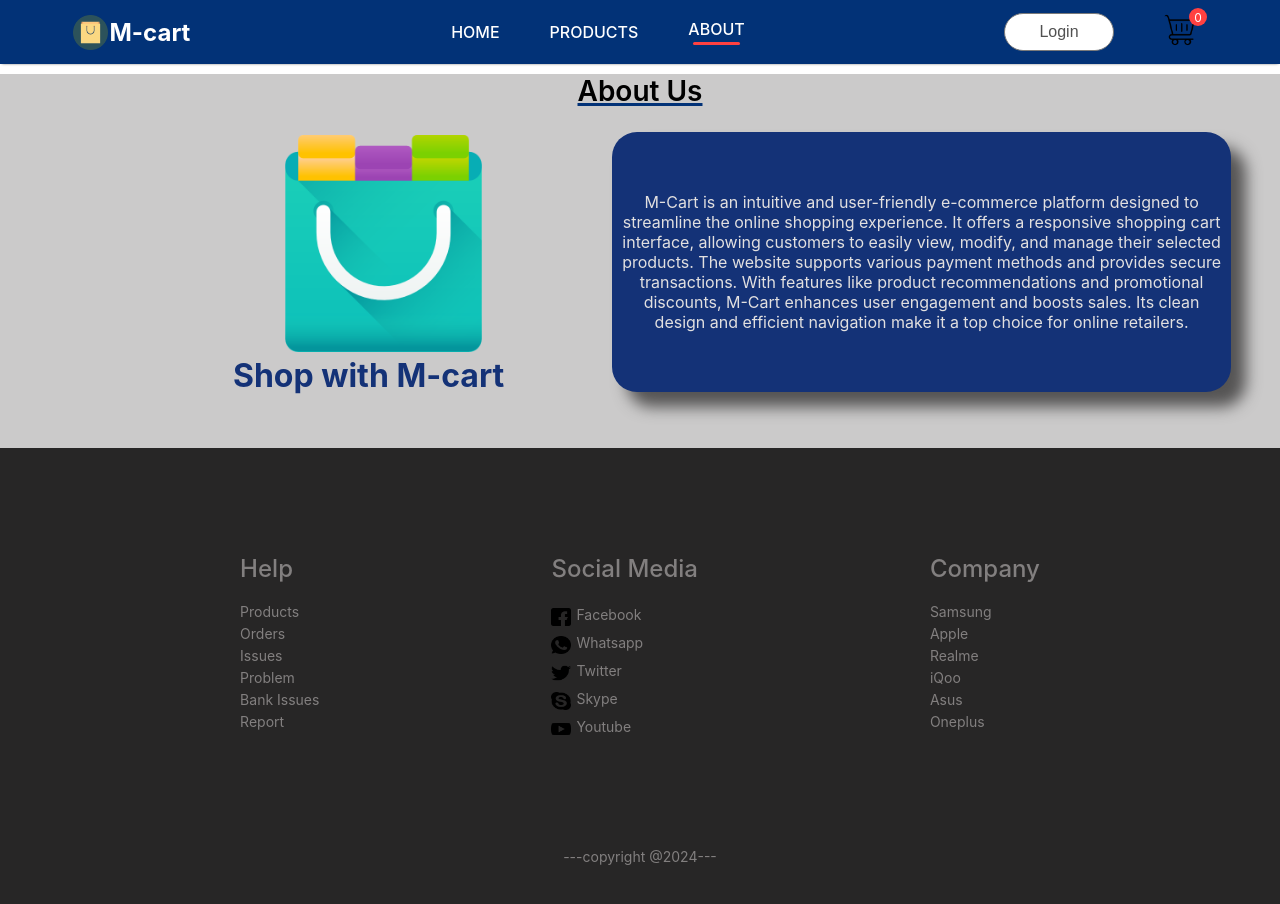
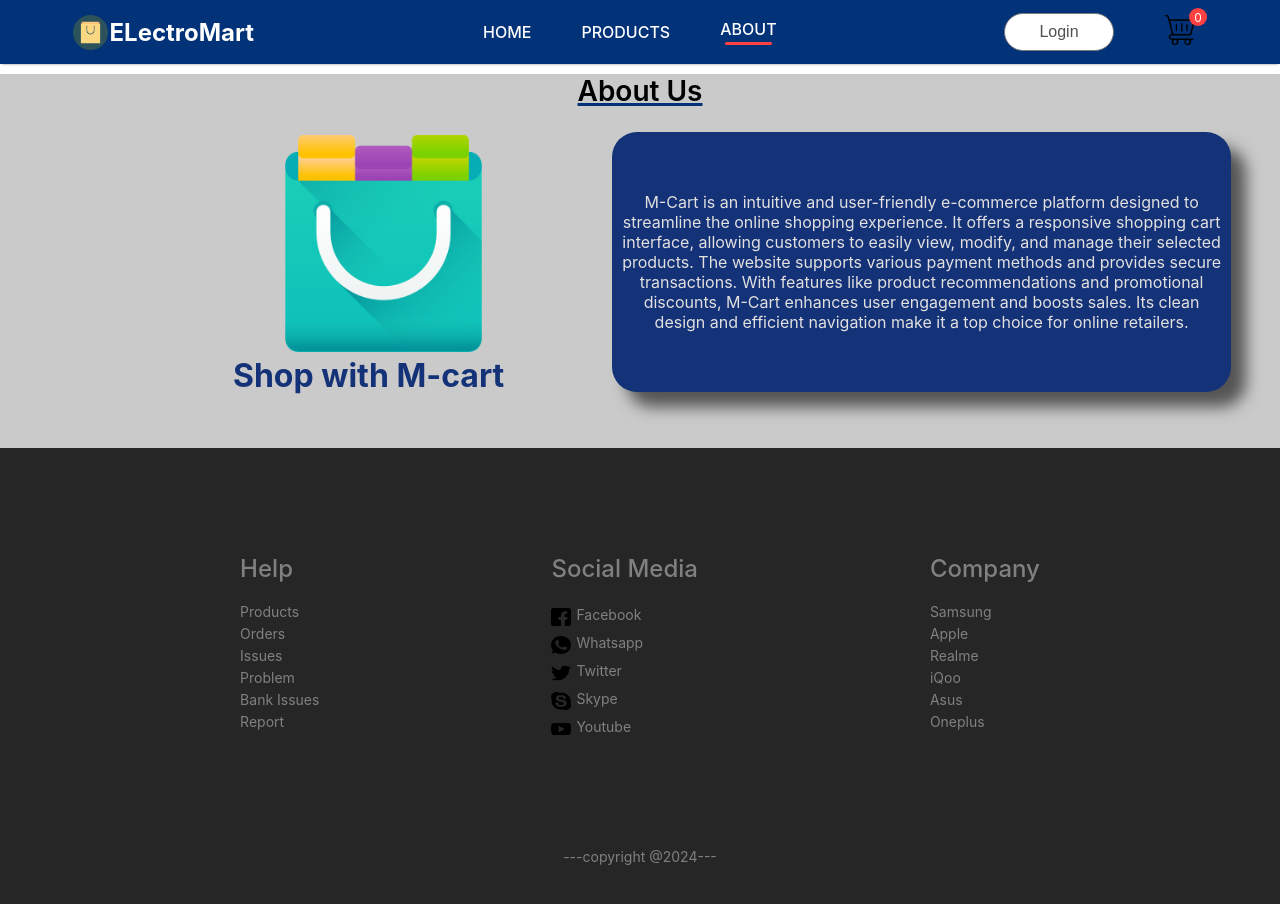
Before and after one commit to RohitBairagi193/ELectroMart-Project, a React (Create React App) app: page /about in a window 1280 px wide. Shown: the top 904 px of the page. Built offline with nearby package versions, Linux system fonts and the light colour scheme.

Commit message:
Update Navbar.js

```diff
--- a/src/Components/Navbar/Navbar.js
+++ b/src/Components/Navbar/Navbar.js
@@ -27,7 +27,7 @@
             <div className="navbar">
                 <div className="nav-logo">
                     <img src={Im31} alt="Cart" />
-                    <p>M-cart</p>
+                    <p>ELectroMart</p>
                 </div>
                 <ul className="nav-menu">
                     <li onClick={() => { setMenu("home") }}>
```
